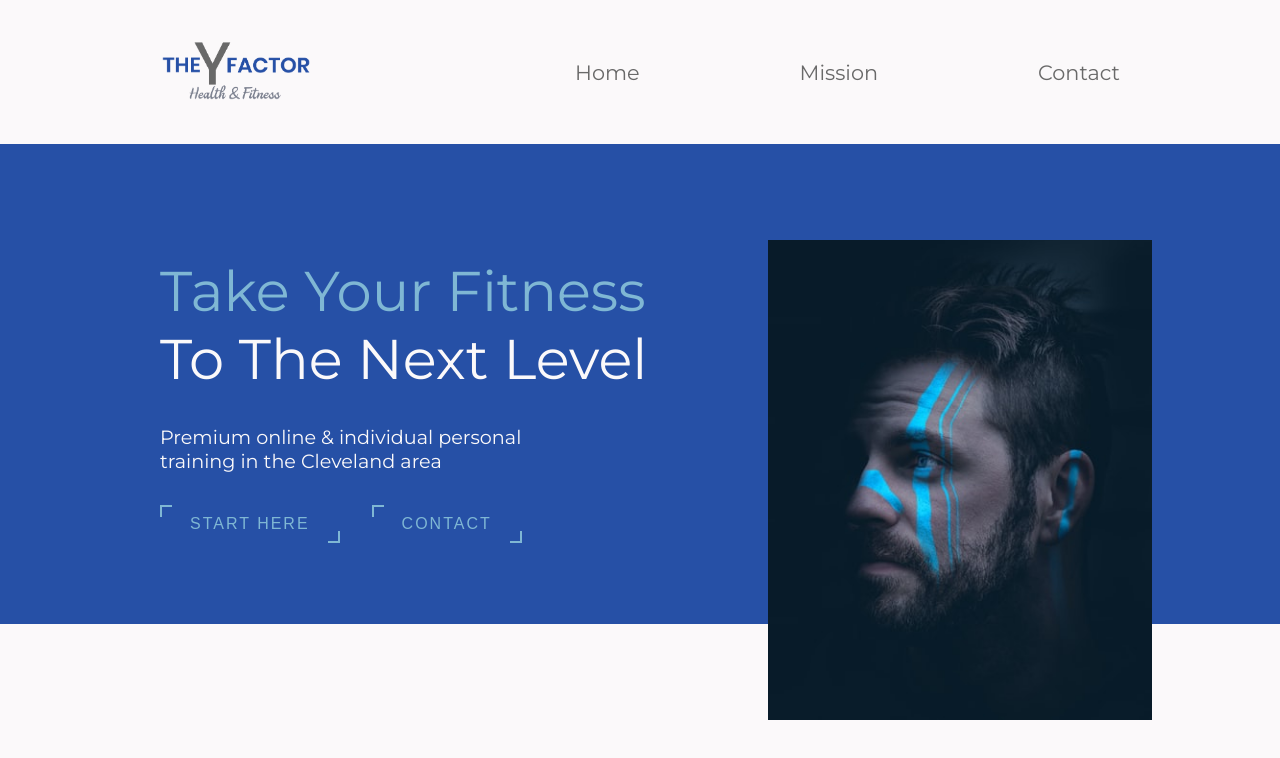
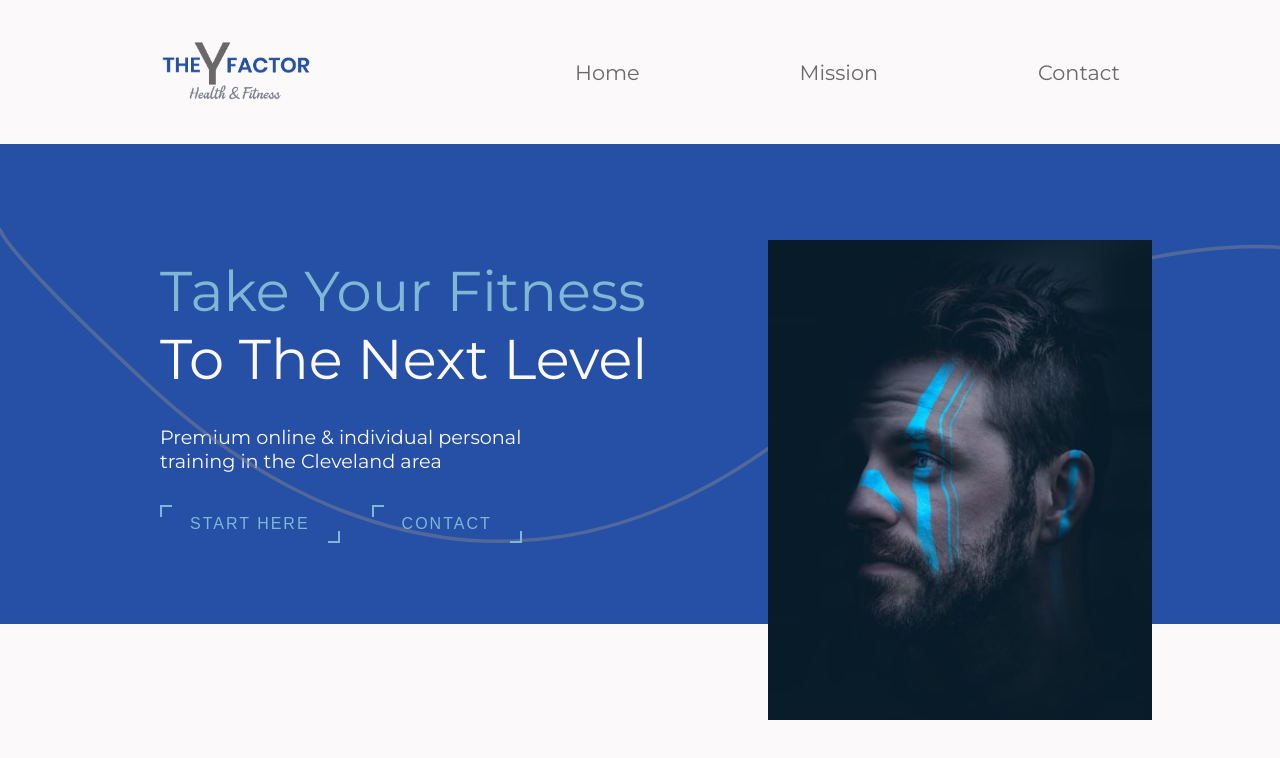
Before and after one commit to rabienasser/The-Y-Factor, a React (Create React App) app in the folder the-y-factor/: page / in a window 1280 px wide. Both pictures are taken after a click on the button "START HERE". Shown: the top 758 px of the page. Built offline with nearby package versions, Linux system fonts and the light colour scheme.

Commit message:
wave animation

```diff
--- a/the-y-factor/src/components/AboutSection.jsx
+++ b/the-y-factor/src/components/AboutSection.jsx
@@ -2,6 +2,7 @@ import React from 'react'
 // styled
 import styled from 'styled-components'
 import {Button, Hide} from '../styles'
+import Wave from '../components/Wave'
 // imgs
 import person from '../imgs/person.jpg'
 // animations
@@ -11,6 +12,7 @@ import {titleAnim, fade, photoAnim} from '../animation'
 function AboutSection() {
     return (
         <About>
+            <Wave />
             <Description>
                 <motion.h1 variants={titleAnim}><span>Take Your Fitness<br/></span>To The Next Level</motion.h1>
                 <motion.p variants={fade}>Premium online & individual personal<br/> training in the Cleveland area</motion.p>
--- /dev/null
+++ b/the-y-factor/src/components/Wave.js
@@ -0,0 +1,31 @@
+import React from "react";
+import { motion } from "framer-motion";
+import styled from "styled-components";
+
+function Wave() {
+   return (
+      <WaveSvg
+         viewBox="0 0 1440 363"
+         fill="none"
+         xmlns="http://www.w3.org/2000/svg"
+      >
+         <motion.path
+            initial={{ pathLength: 0, pathOffset: 1 }}
+            animate={{ pathLength: 1, pathOffset: 0 }}
+            transition={{ duration: 1.3, delay: 6 }}
+            d="M1440 27.4774C1352.73 19.8184 1122.41 49.0556 899.331 227.276C620.48 450.052 354.282 355.647 170.328 185.318C23.165 49.0556 -4.21721 8.32998 0.487081 5"
+            stroke="var(--light-grey)"
+            strokeOpacity="0.5"
+            strokeWidth="4"
+         />
+      </WaveSvg>
+   );
+}
+
+const WaveSvg = styled.svg`
+   position: absolute;
+   left: 0;
+   z-index: 0;
+`;
+
+export default Wave;
```
Also changed, not shown: the-y-factor/src/pages/Contact.jsx (added).
